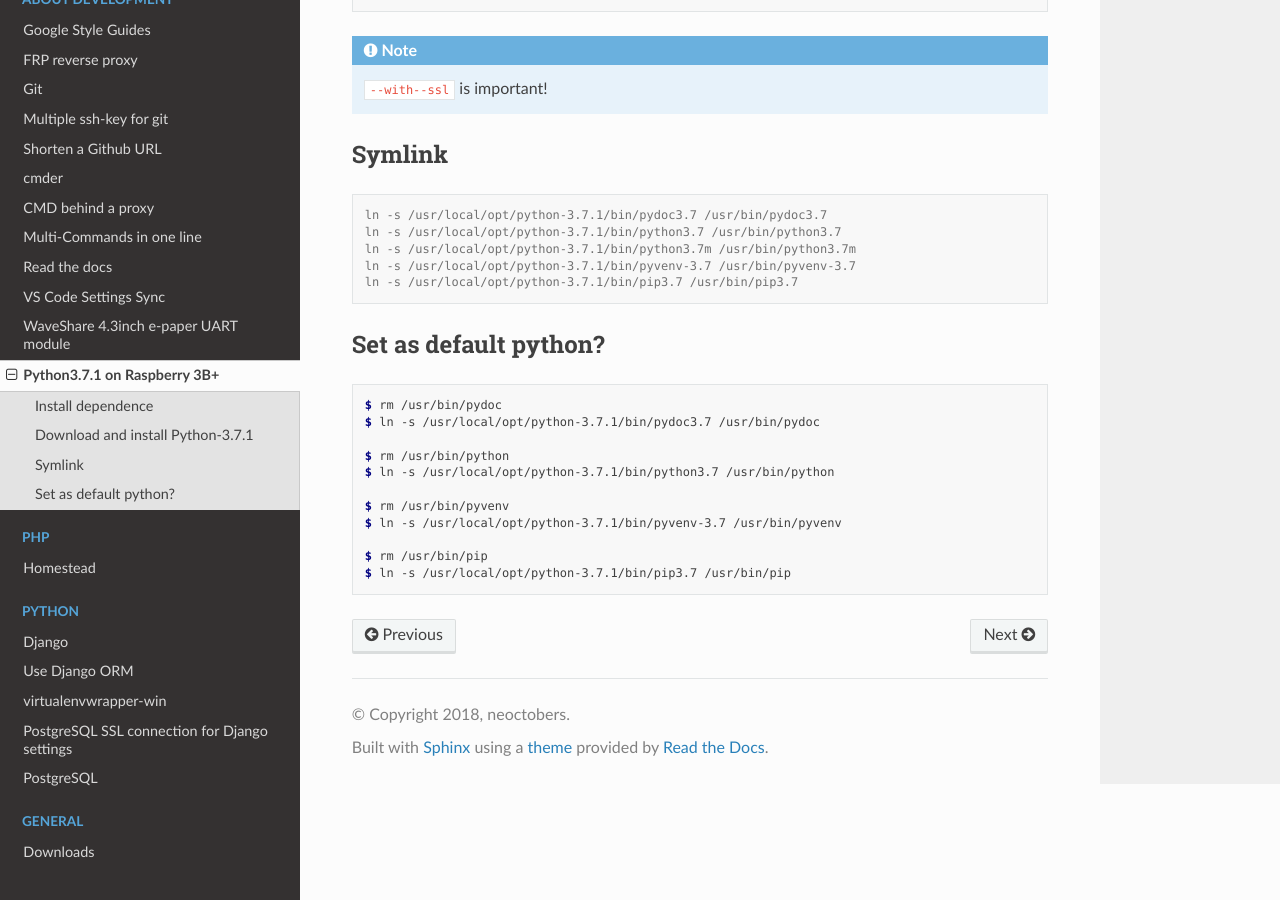
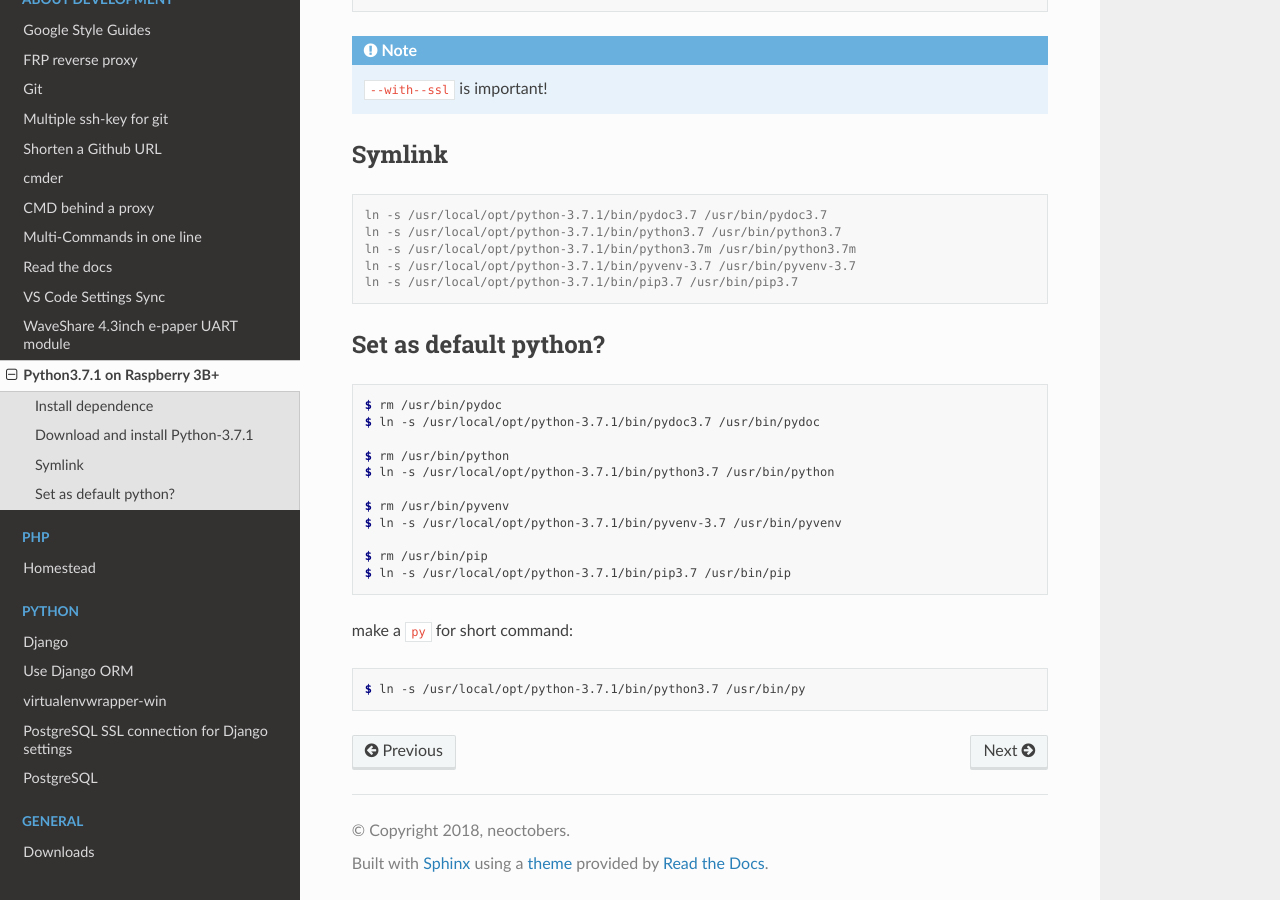
Before and after one commit to neoctobers/records, a Sphinx documentation site: the page built from docs/dev/python3_on_rasp.rst, in a window 1280 px wide and 900 px high, scrolled down 518 px. Built offline with Sphinx 7.4.7 and the Read the Docs theme 2.0.0, drawn with Linux system fonts in a browser that asks for light colours.

Commit message:
py for short

```diff
--- a/docs/dev/python3_on_rasp.rst
+++ b/docs/dev/python3_on_rasp.rst
@@ -57,3 +57,10 @@ Set as default python?
 
     $ rm /usr/bin/pip
     $ ln -s /usr/local/opt/python-3.7.1/bin/pip3.7 /usr/bin/pip
+
+
+make a ``py`` for short command:
+
+.. code-block:: console
+
+    $ ln -s /usr/local/opt/python-3.7.1/bin/python3.7 /usr/bin/py
```
